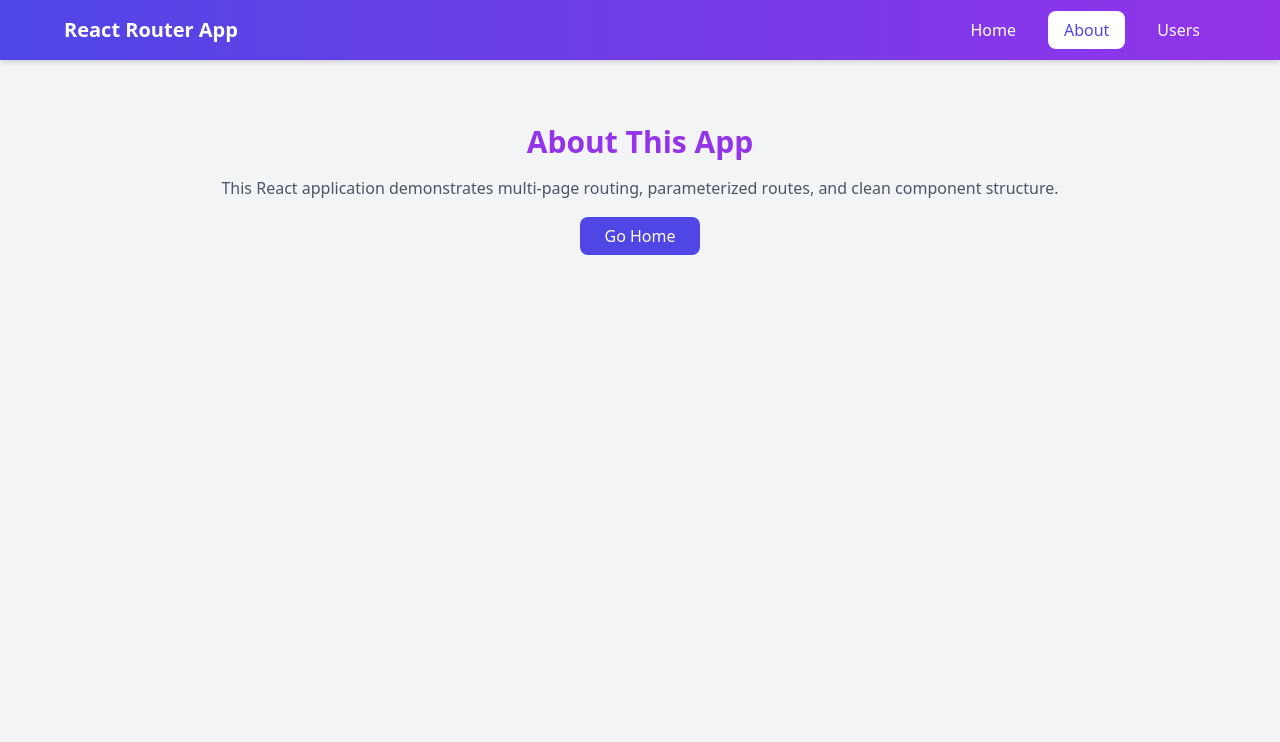
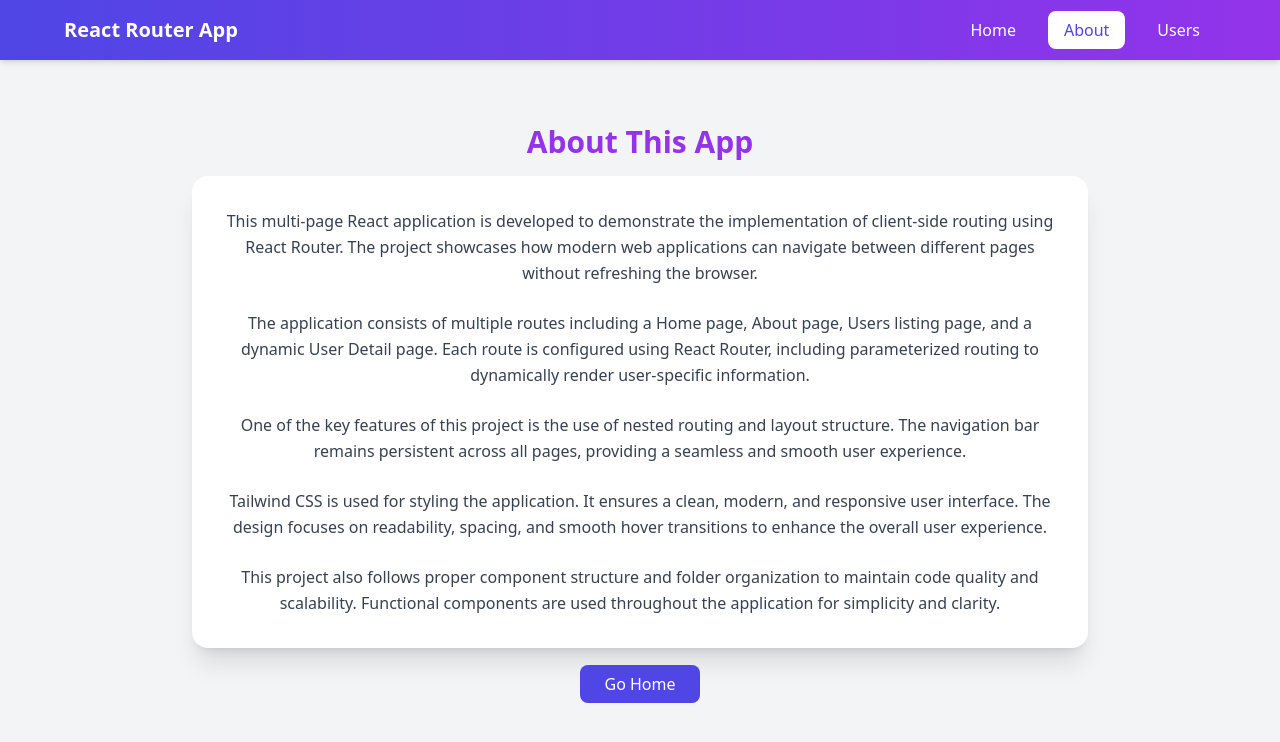
Before and after one commit to Karthik9633/react-router, a React (Vite) app: page /about in a window 1280 px wide. Shown: the top 742 px of the page. Built offline with nearby package versions, Linux system fonts and the light colour scheme.

Commit message:
i added somany paragraphs in about section

```diff
--- a/src/pages/About.jsx
+++ b/src/pages/About.jsx
@@ -7,10 +7,42 @@ const About = () => {
         About This App
       </h2>
 
-      <p className="text-gray-600 mb-6">
-        This React application demonstrates multi-page routing,
-        parameterized routes, and clean component structure.
-      </p>
+      <div className="bg-white shadow-xl rounded-2xl p-8 space-y-6 text-gray-700 leading-relaxed">
+
+        <p>
+          This multi-page React application is developed to demonstrate the
+          implementation of client-side routing using React Router. The project
+          showcases how modern web applications can navigate between different
+          pages without refreshing the browser.
+        </p>
+
+        <p>
+          The application consists of multiple routes including a Home page,
+          About page, Users listing page, and a dynamic User Detail page. Each
+          route is configured using React Router, including parameterized
+          routing to dynamically render user-specific information.
+        </p>
+
+        <p>
+          One of the key features of this project is the use of nested routing
+          and layout structure. The navigation bar remains persistent across all
+          pages, providing a seamless and smooth user experience.
+        </p>
+
+        <p>
+          Tailwind CSS is used for styling the application. It ensures a clean,
+          modern, and responsive user interface. The design focuses on
+          readability, spacing, and smooth hover transitions to enhance the
+          overall user experience.
+        </p>
+
+        <p>
+          This project also follows proper component structure and folder
+          organization to maintain code quality and scalability. Functional
+          components are used throughout the application for simplicity and
+          clarity.
+        </p></div> <br />
+
 
       <Link
         to="/"
```
